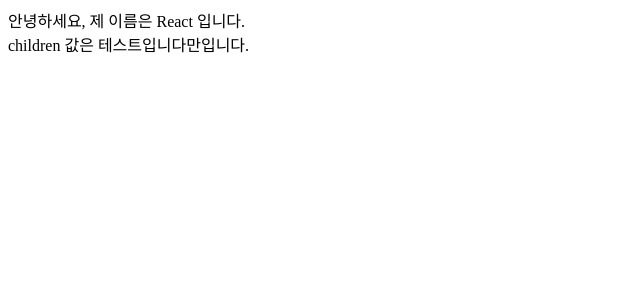
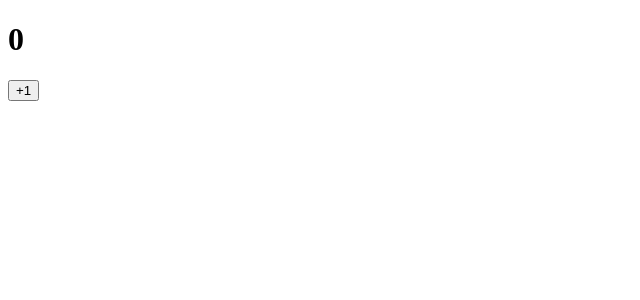
Before and after one commit to wlgn123/react-stuydy, a React (Create React App) app: page / in a window 1280 px wide. Shown: the top 300 px of the page, without its empty margins (0-640 px from the left). Built offline with nearby package versions, Linux system fonts and the light colour scheme.

Commit message:
3.4.1 클래스형 컴포넌트의 state

```diff
--- a/src/App.js
+++ b/src/App.js
@@ -2,7 +2,8 @@
 
 // import Example from './example/_2';
 // import MyComponent from './example/_3';
-import MyComponent from './example/_3/MyComponent3_4';
+// import MyComponent from './example/_3/MyComponent3_4';
+import Counter from './example/_3/MyComponent4_1';
 
 function App() {
   return (
@@ -14,7 +15,8 @@
       {/* <Example.Example5/> */}
       {/* <Example.Example6 /> */}
       {/* <MyComponent /> */}
-      <MyComponent name="React">테스트입니다만</MyComponent>
+      {/* <MyComponent name="React">테스트입니다만</MyComponent> */}
+      <Counter />
     </>
   );
 }
--- /dev/null
+++ b/src/example/_3/MyComponent4_1.js
@@ -0,0 +1,33 @@
+import React, { Component } from 'react';
+
+class Counter extends Component {
+  // 생성자 메소드
+  // 클래스형 컴포넌트에서는 반드시 super(props)를 호출 해야함
+  constructor(props) {
+    super(props);
+    // state의 초기값 세팅
+    this.state = {
+      number: 0,
+    };
+  }
+
+  render() {
+    const { number } = this.state; // state를 조회할 떄는 this.state로 조회합니다.
+    return (
+      <div>
+        <h1>{number}</h1>
+        <button
+          type="button"
+          // onClick을 통해 버튼이 클릭되었을 때 호출할 함수를 지정합니다.
+          onClick={() => {
+            // this.setState를 사용하여 state에 새로운 값을 넣을 수 있습니다.
+            this.setState({ number: number + 1 });
+          }}
+        >
+          +1
+        </button>
+      </div>
+    );
+  }
+}
+export default Counter;
```
